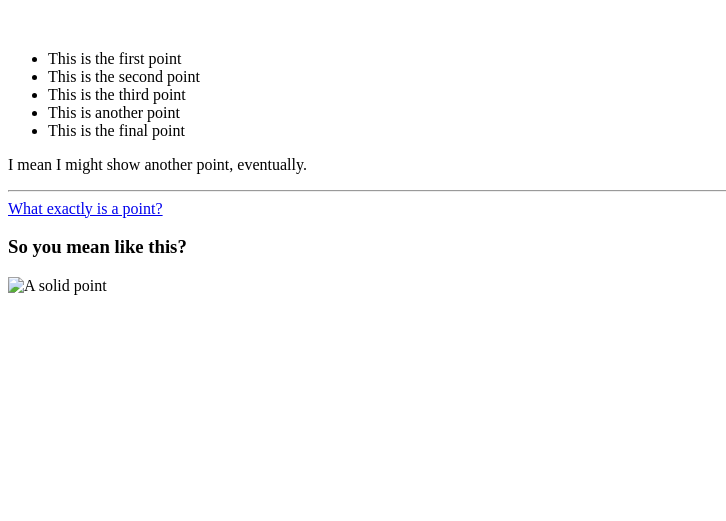
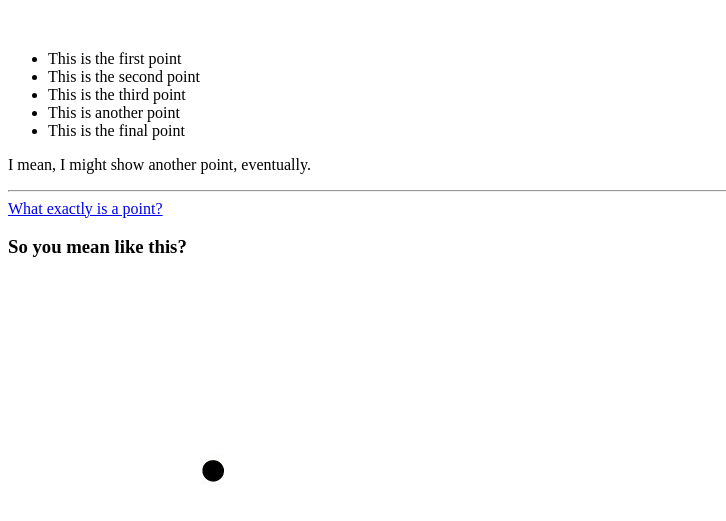
Before and after one commit to ALingo86/basichtmltags, a plain HTML site: page index.html in a window 1280 px wide. Shown: the part 105-626 px from the top of the page, without its empty margins (0-726 px from the left). Drawn offline with Linux system fonts and the light colour scheme.

Commit message:
Fixed the image

```diff
--- a/index.html
+++ b/index.html
@@ -21,14 +21,14 @@
         <li>This is the final point</li>
     </ul>
 
-    <p>I mean I might show another point, eventually.</p>
+    <p>I mean, I might show another point, eventually.</p>
 
     <hr/>
 
     <a href="https://en.wikipedia.org/wiki/Point_(geometry)">What exactly is a point?</a>
 
     <h3>So you mean like this?</h3>
-    <img src="../assets/point.svg" alt="A solid point" width="500" height="500">
+    <img src="./assetsforhtml/point.jpg" alt="A solid point" width="400" height="400">
 
 
 
```
Also changed, not shown: assetsforhtml/point.jpg (added).
